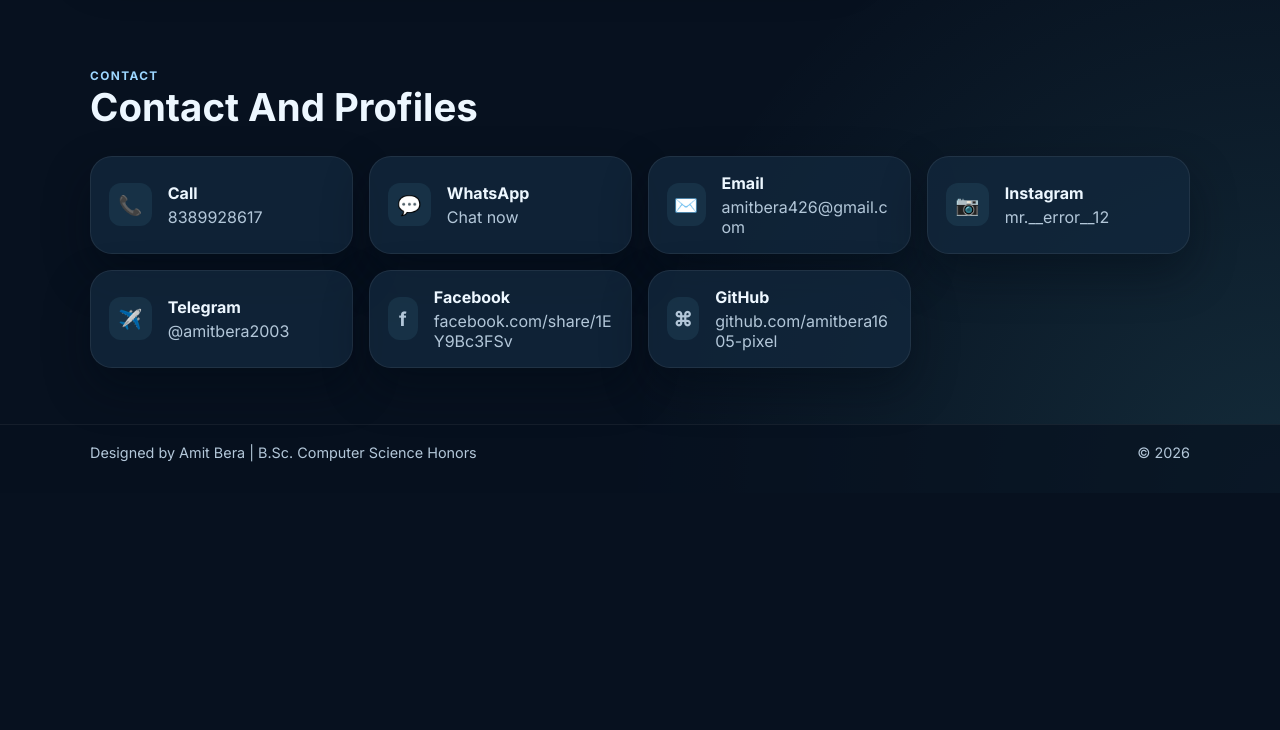
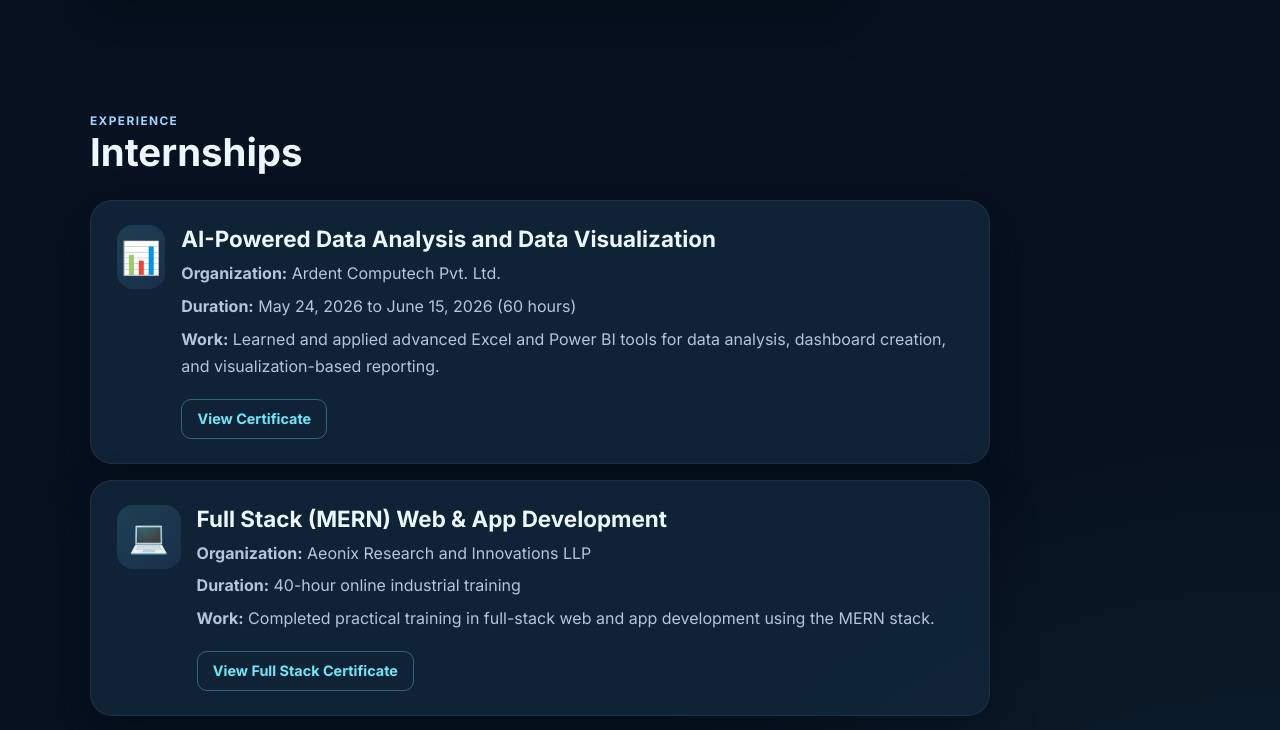
Before and after one commit to amitbera1605-pixel/amit-bera-portfolio, a plain HTML site: page index.html in a window 1280 px wide. Shown: the part 1790-2520 px from the top of the page. Before the commit the page ends 2283 px from the top, so only its background shows below. Drawn offline with Linux system fonts and the light colour scheme.

Commit message:
Add internship certificates

```diff
--- a/index.html
+++ b/index.html
@@ -28,6 +28,7 @@
           <a href="#about">About</a>
           <a href="#skills">Skills</a>
           <a href="#education">Education</a>
+          <a href="#internships">Internships</a>
           <a href="#contact">Contact</a>
         </div>
       </nav>
@@ -43,8 +44,8 @@
           <div class="hero-copy">
             <p class="eyebrow">Portfolio</p>
             <h1>Amit Bera</h1>
-            <p class="lead typing-text" data-text="I am a Computer Science student at Midnapore College (Autonomous), currently studying semester-vii of B.Sc. Computer Science Honours.">
-              I am a Computer Science student at Midnapore College (Autonomous),
+            <p class="lead typing-text" data-text="Hii, I am a Computer Science student at Midnapore College (Autonomous), currently studying semester-vii of B.Sc. Computer Science Honours.">
+                I am a Computer Science student at Midnapore College (Autonomous),
               currently studying semester-vii of B.Sc. Computer Science Honours.
             </p>
             <div class="cta-row">
@@ -60,6 +61,8 @@
             <div>
               <h2>AMIT BERA</h2>
               <p>B.Sc. Computer Science</p>
+              <p>Midnapore College (Autonomous)</p>
+              <span>2023-Present</span>
             </div>
           </div>
 
@@ -179,6 +182,37 @@
         </div>
       </section>
 
+      <section id="internships" class="section container">
+        <div class="section-heading">
+          <span class="kicker">Experience</span>
+          <h2>Internships</h2>
+        </div>
+
+        <div class="internship-stack">
+          <div class="internship-card">
+            <div class="internship-badge">📊</div>
+            <div>
+              <h3>AI-Powered Data Analysis and Data Visualization</h3>
+              <p><strong>Organization:</strong> Ardent Computech Pvt. Ltd.</p>
+              <p><strong>Duration:</strong> May 24, 2026 to June 15, 2026 (60 hours)</p>
+              <p><strong>Work:</strong> Learned and applied advanced Excel and Power BI tools for data analysis, dashboard creation, and visualization-based reporting.</p>
+              <a class="certificate-link" href="ardent_intership.jpeg" target="_blank" rel="noreferrer">View Certificate</a>
+            </div>
+          </div>
+
+          <div class="internship-card">
+            <div class="internship-badge">💻</div>
+            <div>
+              <h3>Full Stack (MERN) Web &amp; App Development</h3>
+              <p><strong>Organization:</strong> Aeonix Research and Innovations LLP</p>
+              <p><strong>Duration:</strong> 40-hour online industrial training</p>
+              <p><strong>Work:</strong> Completed practical training in full-stack web and app development using the MERN stack.</p>
+              <a class="certificate-link" href="./aeonix_internship.jpeg" target="_blank" rel="noreferrer">View Full Stack Certificate</a>
+            </div>
+          </div>
+        </div>
+      </section>
+
       <section id="contact" class="section container">
         <div class="section-heading">
           <span class="kicker">Contact</span>
--- a/styles.css
+++ b/styles.css
@@ -211,6 +211,7 @@
 .profile-card,
 .info-card,
 .education-card,
+.internship-card,
 .contact-card {
   background: rgba(18, 39, 61, 0.8);
   border: 1px solid rgba(255, 255, 255, 0.07);
@@ -364,6 +365,58 @@
   color: var(--muted);
 }
 
+.internship-stack {
+  display: grid;
+  gap: 1rem;
+  max-width: 900px;
+}
+
+.internship-card {
+  display: flex;
+  align-items: flex-start;
+  gap: 1rem;
+  padding: 1.5rem 1.6rem;
+}
+
+.internship-badge {
+  display: grid;
+  place-items: center;
+  width: 4rem;
+  height: 4rem;
+  border-radius: 16px;
+  background: linear-gradient(135deg, rgba(110, 231, 249, 0.15), rgba(124, 156, 255, 0.1));
+  font-size: 2rem;
+}
+
+.internship-card h3 {
+  margin: 0 0 0.5rem;
+  font-size: 1.4rem;
+}
+
+.internship-card p {
+  margin: 0.35rem 0;
+  color: var(--muted);
+  line-height: 1.7;
+}
+
+.certificate-link {
+  display: inline-flex;
+  margin-top: 0.8rem;
+  padding: 0.65rem 0.95rem;
+  border: 1px solid rgba(110, 231, 249, 0.35);
+  border-radius: 10px;
+  color: var(--primary);
+  font-size: 0.9rem;
+  font-weight: 700;
+  transition: background 0.2s ease, border-color 0.2s ease;
+}
+
+.certificate-link:hover,
+.certificate-link:focus-visible {
+  background: rgba(110, 231, 249, 0.1);
+  border-color: var(--primary);
+}
+
 .contact-grid {
   display: grid;
   grid-template-columns: repeat(auto-fit, minmax(220px, 1fr));
```
Also changed, not shown: aeonix_internship.jpeg (added), ardent_intership.jpeg (added).
